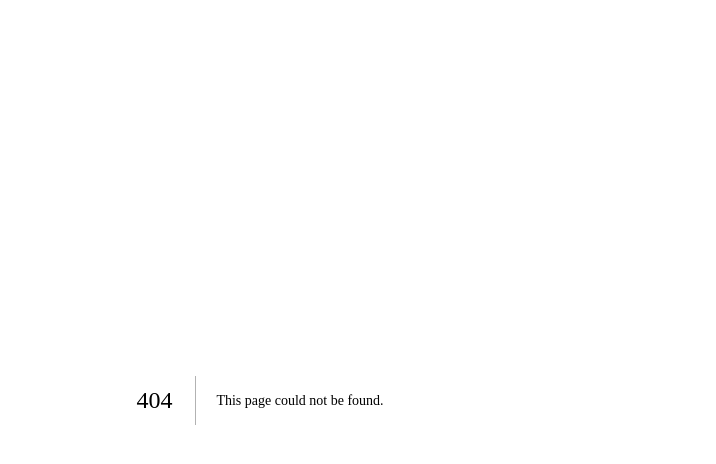
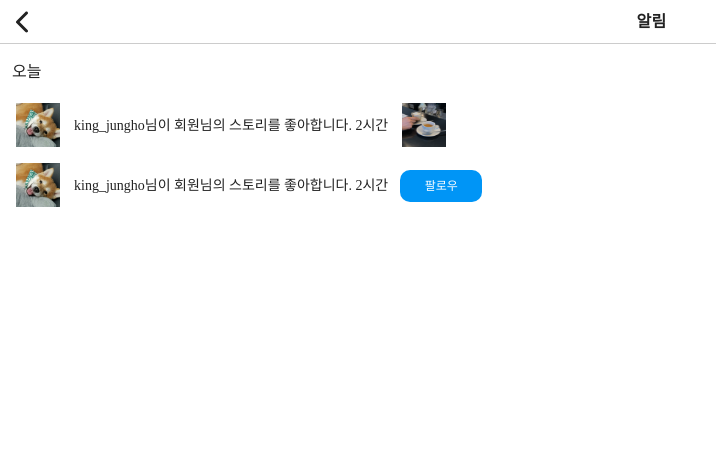
Before and after one commit to inssagram/FE, a Next.js app: page /notifications in a window 1280 px wide. Before the commit this address had no page. Shown: the top 464 px of the page, without its empty margins (0-716 px from the left). Built offline with nearby package versions, Linux system fonts and the light colour scheme; a web font is replaced by a local one.

Commit message:
markup: notifications page layout

```diff
--- a/components/atoms/DirectHeader.tsx
+++ b/components/atoms/DirectHeader.tsx
@@ -13,7 +13,9 @@ const Header = styled.div`
   letter-spacing: 0.3px;
   padding: 0 16px;
 `;
-const BackIcon = styled.div``;
+const BackIcon = styled.div`
+  padding-right: 12px;
+`;
 const Account = styled.div``;
 const NewDM = styled.div``;
 
--- /dev/null
+++ b/pages/notifications/index.tsx
@@ -0,0 +1,57 @@
+import Image from "next/image";
+import * as SC from "./styled";
+import { FontAwesomeIcon } from "@fortawesome/react-fontawesome";
+import { faChevronLeft } from "@fortawesome/free-solid-svg-icons";
+
+const Notifications: React.FC = () => {
+  return (
+    <>
+      <SC.Header>
+        <SC.BackIcon>
+          <FontAwesomeIcon icon={faChevronLeft} fontSize={24} />
+        </SC.BackIcon>
+        <SC.PageTitle>알림</SC.PageTitle>
+      </SC.Header>
+      <SC.Notifications>
+        <SC.Date>오늘</SC.Date>
+        <SC.ContentArea>
+          <SC.Account>
+            <Image
+              src="/images/profile.jpg"
+              alt="프로필"
+              width={44}
+              height={44}
+            />
+          </SC.Account>
+          <SC.Content>
+            king_jungho님이 회원님의 스토리를 좋아합니다. 2시간
+          </SC.Content>
+          <SC.Board>
+            <Image
+              src="/images/coffee.jpg"
+              alt="게시물"
+              width={44}
+              height={44}
+            />
+          </SC.Board>
+        </SC.ContentArea>
+        <SC.ContentArea>
+          <SC.Account>
+            <Image
+              src="/images/profile.jpg"
+              alt="프로필"
+              width={44}
+              height={44}
+            />
+          </SC.Account>
+          <SC.Content>
+            king_jungho님이 회원님의 스토리를 좋아합니다. 2시간
+          </SC.Content>
+          <SC.Follow>팔로우</SC.Follow>
+        </SC.ContentArea>
+      </SC.Notifications>
+    </>
+  );
+};
+
+export default Notifications;
--- /dev/null
+++ b/pages/notifications/styled.ts
@@ -0,0 +1,81 @@
+import styled from "styled-components";
+
+export const Header = styled.div`
+  position: fixed;
+  display: flex;
+  flex-direction: row;
+  align-items: center;
+  width: 100%;
+  height: 44px;
+  font-size: 20px;
+  font-weight: 700;
+  letter-spacing: 0.3px;
+  padding: 0 16px;
+  border-bottom: 1px solid #ccc;
+`;
+
+export const BackIcon = styled.div`
+  padding-right: 8px;
+`;
+
+export const PageTitle = styled.h1`
+  display: block;
+  flex-basis: 0px;
+  flex-grow: 1;
+  flex-shrink: 1;
+  padding: 0;
+  text-align: center;
+  text-overflow: ellipsis;
+  vertical-align: baseline;
+  white-space: nowrap;
+  font-size: 16px;
+`;
+
+export const Notifications = styled.div`
+  position: absolute;
+  top: 44px;
+  width: 100%;
+  margin-top: 20px;
+`;
+
+export const Date = styled.span`
+  display: inline-block;
+  margin: 0 12px;
+  padding-bottom: 16px;
+  font-size: 16px;
+`;
+
+export const ContentArea = styled.div`
+  display: flex;
+  flex-direction: row;
+  align-items: center;
+  height: 60px;
+  padding: 8px 16px;
+`;
+
+export const Account = styled.div`
+  margin-right: 14px;
+  border-radius: 100%;
+`;
+
+export const Content = styled.span`
+  font-size: 14px;
+`;
+
+export const Board = styled.div`
+  margin-left: 14px;
+`;
+
+export const Follow = styled.div`
+  display: flex;
+  align-items: center;
+  justify-content: center;
+  width: 82px;
+  height: 32px;
+  margin-left: 12px;
+  padding: 7px 16px;
+  border-radius: 10px;
+  text-align: center;
+  color: #fff;
+  background-color: #0095f6;
+`;
```
